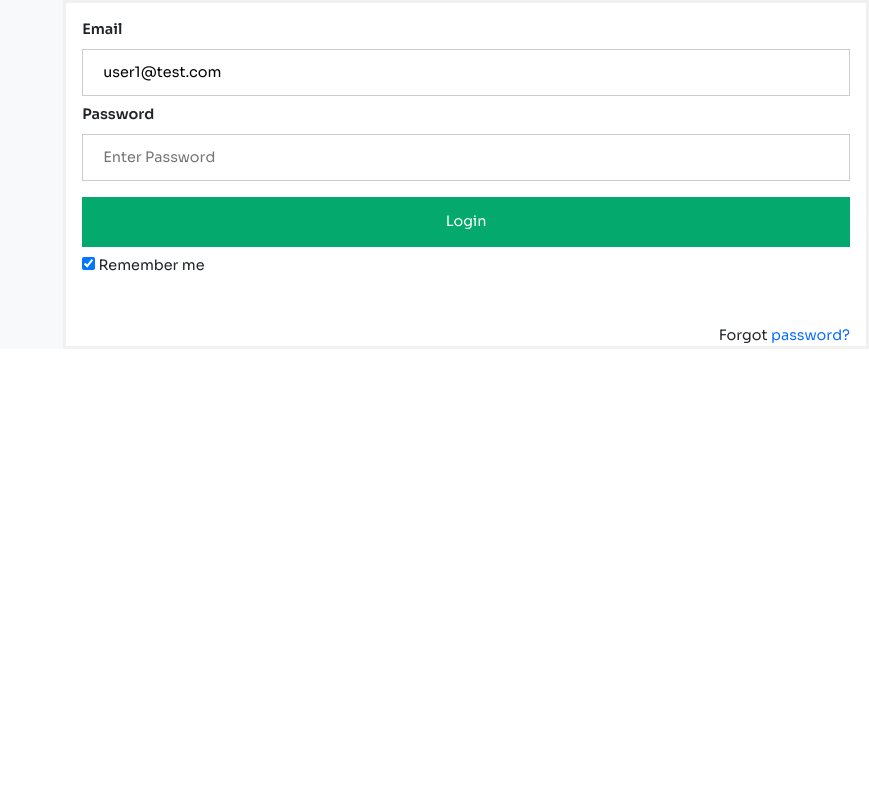
After one commit to tmeftah/dashboard, a Flask app: page /login in a window 1280 px wide. The commit adds this page. Shown: the whole page, without its empty margins (411-1280 px from the left). Run offline with Flask 2, Linux system fonts and the light colour scheme; data comes from the database, SQL or seed files in the repository; data that the repository does not hold is empty.

Commit message:
add login fnc (flask_login)

```diff
--- a/app.py
+++ b/app.py
@@ -1,9 +1,12 @@
 from flask import Flask, render_template, request, redirect, url_for, flash
+from flask_login import LoginManager, login_user, login_required, current_user, logout_user
+from werkzeug.security import generate_password_hash, check_password_hash
 from sqlalchemy import desc
 from sqlalchemy.orm import scoped_session
 from sqlalchemy.exc import SQLAlchemyError
 from database import db_session, engine, init_db
 from models import (
+    User,
     Recovers,
     Sales,
     SalesCategories,
@@ -32,18 +35,66 @@ import datetime
 app = Flask(__name__)
 app.secret_key = "super secret key"
 
+login_manager = LoginManager()
+login_manager.login_view = "login"
+login_manager.init_app(app)
+
+
+@login_manager.user_loader
+def load_user(user_id):
+    # since the user_id is just the primary key of our user table, use it in the query for the user
+    user = db_session.query(User).get(int(user_id))
+    print(user)
+    return user
+
 
 @app.before_first_request
 def setup():
     init_db()
 
 
+@app.route("/login", methods=["GET"])
+def login():
+    return render_template("login.html")
+
+
+@app.route("/login", methods=["POST"])
+def login_post():
+
+    email = request.form.get("email")
+    password = request.form.get("password")
+    remember = True if request.form.get("remember") else False
+
+    user = db_session.query(User).filter_by(email=email).first()
+
+    # check if the user actually exists
+    # take the user-supplied password, hash it, and compare it to the hashed password in the database
+    if not user or not check_password_hash(user.password, password):
+        flash("Please check your login details and try again.")
+        return redirect(
+            url_for("login")
+        )  # if the user doesn't exist or password is wrong, reload the page
+
+    # if the above check passes, then we know the user has the right credentials
+    login_user(user, remember=remember)
+    return redirect(url_for("dashboard"))
+
+
+@app.route("/logout")
+@login_required
+def logout():
+    logout_user()
+    return redirect(url_for("login"))
+
+
 @app.route("/")
+@login_required
 def index():
     return render_template("about.html")
 
 
 @app.route("/dashboard")
+@login_required
 def dashboard():
 
     companies = db_session.query(Companies).filter(Companies.customer == True).all()
@@ -62,6 +113,7 @@ def dashboard():
 
 
 @app.route("/exploit")
+@login_required
 def exploit():
     salesCategories = db_session.query(SalesCategories).all()
 
@@ -95,12 +147,14 @@ def tresor():
 
 
 @app.route("/companies")
+@login_required
 def companies():
     companies = db_session.query(Companies).all()
     return render_template("companies/index.html", companies=companies)
 
 
 @app.route("/sales", methods=["GET"])
+@login_required
 def sales():
     categorie = request.args.get("categorie", type=int, default=0)
 
@@ -132,6 +186,7 @@ def sales():
 
 
 @app.route("/sales", methods=["POST"])
+@login_required
 def add_sales():
     categorie_id = request.form.get("categorie_id")
     company_id = request.form.get("company_id")
@@ -164,11 +219,13 @@ def add_sales():
 
 
 @app.route("/salescategories")
+@login_required
 def salescategories():
     return render_template("sales/categories.html")
 
 
 @app.route("/costs", methods=["GET"])
+@login_required
 def costs():
     costsmappings = db_session.query(CostsMapping).order_by(desc(CostsMapping.date)).all()
     costsdefs = db_session.query(CostsDef).all()
@@ -183,6 +240,7 @@ def costs():
 
 
 @app.route("/costs", methods=["POST"])
+@login_required
 def add_costs():
 
     cost_id = request.form.get("cost_id")
@@ -214,6 +272,7 @@ def add_costs():
 
 
 @app.route("/purchasings", methods=["GET"])
+@login_required
 def purchasings():
     purchasings = db_session.query(Purchasing).order_by(desc(Purchasing.date)).all()
 
@@ -227,6 +286,7 @@ def purchasings():
 
 
 @app.route("/purchasings", methods=["POST"])
+@login_required
 def add_purchasings():
 
     payment_id = request.form.get("payment_id")
@@ -256,6 +316,7 @@ def add_purchasings():
 
 
 @app.route("/recovers", methods=["GET"])
+@login_required
 def recovers():
     recovers = db_session.query(Recovers).order_by(desc(Recovers.date)).all()
     companies = db_session.query(Companies).filter_by(customer=True).all()
@@ -274,6 +335,7 @@ def recovers():
 
 
 @app.route("/recovers", methods=["POST"])
+@login_required
 def add_recovers():
     categorie_id = request.form.get("categorie_id", type=int)
     company_id = request.form.get("company_id", type=int)
@@ -306,6 +368,7 @@ def add_recovers():
 
 
 @app.route("/payments", methods=["GET"])
+@login_required
 def payments():
     recovers = db_session.query(Recovers).order_by(desc(Recovers.date)).all()
     companies = db_session.query(Companies).filter_by(customer=True).all()
@@ -324,6 +387,7 @@ def payments():
 
 
 @app.route("/payments", methods=["POST"])
+@login_required
 def add_payments():
     categorie_id = request.form.get("categorie_id", type=int)
     company_id = request.form.get("company_id", type=int)
@@ -356,6 +420,7 @@ def add_payments():
 
 
 @app.route("/reconciliations", methods=["GET"])
+@login_required
 def reconciliations():
     reconciliations = db_session.query(Reconciliations).order_by(desc(Reconciliations.date)).all()
     companies = db_session.query(Companies).all()
@@ -370,6 +435,7 @@ def reconciliations():
 
 
 @app.route("/reconciliations", methods=["POST"])
+@login_required
 def add_reconciliations():
     categorie_id = request.form.get("categorie_id", type=int)
     company_id = request.form.get("company_id", type=int)
@@ -404,6 +470,7 @@ def add_reconciliations():
 
 
 @app.route("/stocks", methods=["GET"])
+@login_required
 def stocks():
     stocks = db_session.query(Stocks).order_by(desc(Stocks.date)).all()
 
@@ -414,6 +481,7 @@ def stocks():
 
 
 @app.route("/stocks", methods=["POST"])
+@login_required
 def add_stocks():
 
     amount = request.form.get("amount")
--- a/models.py
+++ b/models.py
@@ -25,10 +25,30 @@ class User(Base, DictMixIn):
 
     name = Column(String(50), unique=True)
     email = Column(String(120), unique=True)
+    password = Column(String(100))
+    authenticated = Column(Boolean, default=False)
 
-    def __init__(self, name=None, email=None):
+    def __init__(self, name=None, email=None, password=None):
         self.name = name
         self.email = email
+        self.password = password
+
+    @property
+    def is_active(self):
+        return True
+
+    @property
+    def is_authenticated(self):
+        return True
+
+    @property
+    def is_anonymous(self):
+        # False as we do not support annonymity
+        return False
+
+    def get_id(self):
+        # returns the user e-mail
+        return self.id
 
     def __repr__(self):
         return f"<User {self.name!r}>"
--- a/static/style.css
+++ b/static/style.css
@@ -28,6 +28,13 @@ body {
   transition: 0.5s;
   min-height: 100vh;
   min-height: -webkit-fill-available;
+}
+
+.avatar {
+  vertical-align: middle;
+  width: 30px;
+  height: 30px;
+  border-radius: 50%;
 }
 
 a {
--- /dev/null
+++ b/templates/login.html
@@ -0,0 +1,141 @@
+<!DOCTYPE html>
+<html lang="en">
+  <head>
+    <meta charset="utf-8" />
+    <meta name="viewport" content="width=device-width, initial-scale=1" />
+    <link
+      href="https://cdn.jsdelivr.net/npm/bootstrap@5.1.3/dist/css/bootstrap.min.css"
+      rel="stylesheet"
+      integrity="sha384-1BmE4kWBq78iYhFldvKuhfTAU6auU8tT94WrHftjDbrCEXSU1oBoqyl2QvZ6jIW3"
+      crossorigin="anonymous"
+    />
+
+    <link
+      rel="stylesheet"
+      href="https://cdn.jsdelivr.net/npm/bootstrap-icons@1.8.2/font/bootstrap-icons.css"
+    />
+    <style>
+      /* Bordered form */
+      form {
+        border: 3px solid #f1f1f1;
+      }
+
+      /* Full-width inputs */
+      input[type="text"],
+      input[type="password"] {
+        width: 100%;
+        padding: 12px 20px;
+        margin: 8px 0;
+        display: inline-block;
+        border: 1px solid #ccc;
+        box-sizing: border-box;
+      }
+
+      /* Set a style for all buttons */
+      button {
+        background-color: #04aa6d;
+        color: white;
+        padding: 14px 20px;
+        margin: 8px 0;
+        border: none;
+        cursor: pointer;
+        width: 100%;
+      }
+
+      /* Add a hover effect for buttons */
+      button:hover {
+        opacity: 0.8;
+      }
+
+      /* Extra style for the cancel button (red) */
+      .cancelbtn {
+        width: auto;
+        padding: 10px 18px;
+        background-color: #f44336;
+      }
+
+      /* Center the avatar image inside this container */
+      .imgcontainer {
+        text-align: center;
+        margin: 24px 0 12px 0;
+      }
+
+      /* Avatar image */
+      img.avatar {
+        width: 40%;
+        border-radius: 50%;
+      }
+
+      /* Add padding to containers */
+      .container {
+        padding: 16px;
+      }
+
+      /* The "Forgot password" text */
+      span.psw {
+        float: right;
+        padding-top: 16px;
+      }
+
+      /* Change styles for span and cancel button on extra small screens */
+      @media screen and (max-width: 300px) {
+        span.psw {
+          display: block;
+          float: none;
+        }
+        .cancelbtn {
+          width: 100%;
+        }
+      }
+    </style>
+
+    <link
+      rel="stylesheet"
+      href="{{ url_for('static', filename = 'style.css') }}"
+    />
+
+    <script
+      src="https://cdn.jsdelivr.net/npm/bootstrap@5.1.3/dist/js/bootstrap.bundle.min.js"
+      integrity="sha384-ka7Sk0Gln4gmtz2MlQnikT1wXgYsOg+OMhuP+IlRH9sENBO0LRn5q+8nbTov4+1p"
+      crossorigin="anonymous"
+    ></script>
+
+    <title>{% block title %} {% endblock %} - MY-Point</title>
+  </head>
+  <body>
+    <div class="container-fuild d-flex">
+      <div class="flex-grow-1 bg-light p-3" style="min-width: 0"></div>
+      <form action="/login" method="post">
+        <div class="container">
+          <label for="email"><b>Email</b></label>
+          <input
+            type="text"
+            placeholder="Enter Email"
+            name="email"
+            required
+            value="user1@test.com"
+          />
+
+          <label for="password"><b>Password</b></label>
+          <input
+            type="password"
+            placeholder="Enter Password"
+            name="password"
+            required
+          />
+
+          <button type="submit">Login</button>
+          <label>
+            <input type="checkbox" checked="checked" name="remember" /> Remember
+            me
+          </label>
+        </div>
+
+        <div class="container">
+          <span class="psw">Forgot <a href="#">password?</a></span>
+        </div>
+      </form>
+      {% include 'messages.html' %}
+    </div>
+  </body>
+</html>
```
Also changed, not shown: database.py (+48 -41 lines), templates/topbar.html (+32 -0 lines), static/meinAvatar.png (added).
